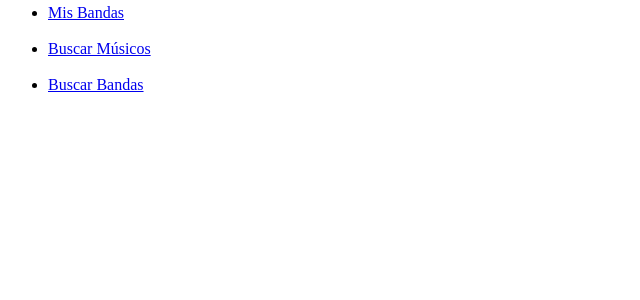
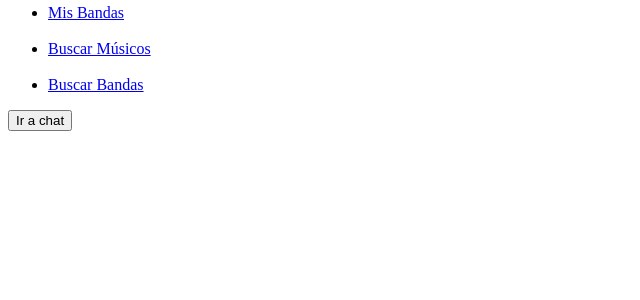
Before and after one commit to Groomeet/groomeet, a Django app: page / in a window 1280 px wide. Shown: the part 199-499 px from the top of the page, without its empty margins (0-640 px from the left). Run offline with Django 3.2, Linux system fonts and the light colour scheme; a user stored in the database is signed in.

Commit message:
Botón redirección a chats

```diff
--- a/groomeet_backend/templates/index.html
+++ b/groomeet_backend/templates/index.html
@@ -21,11 +21,17 @@
             <a href="/listadoBandas" >Buscar Bandas</a><br>
         </li>
     </ul>
+    <a href="/chat">
+        <button>Ir a chat</button>
+    </a>
     {% else %}
     <h2>Bienvenido/a</h2>
     <a href="/login" >
         <span class="nav__name">Iniciar Sesión</span>
     </a><br><br>
 
+
+
+
     {% endif %}
 <html></html>
```
Also changed, not shown: db.sqlite3.
